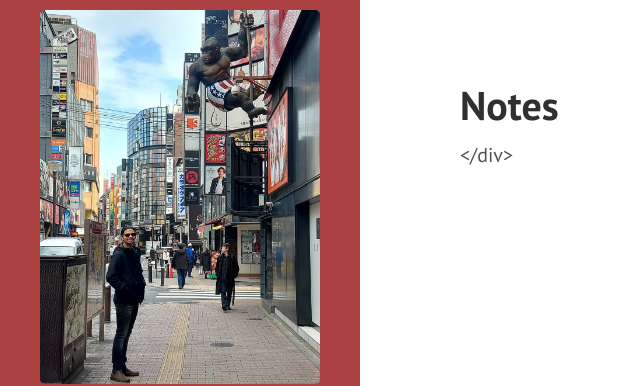
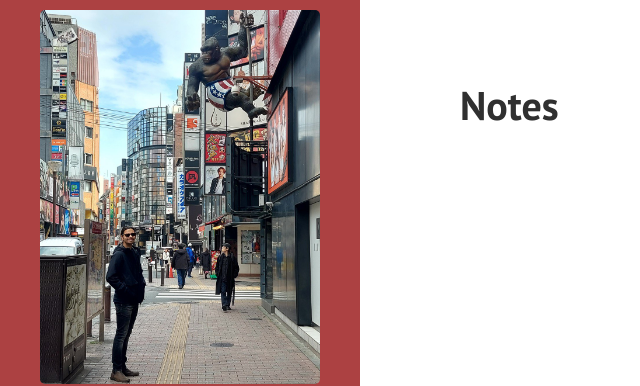
Before and after one commit to gabrieltxg/gabrieltxg.github.io, a Jekyll site: the page built from _pages/3-notes.md, in a window 1280 px wide. Shown: the top 386 px of the page, without its empty margins (0-640 px from the left). Built offline with Jekyll 4.4.1, drawn with Linux system fonts in a browser that asks for light colours; nearby versions of some CDN libraries; Markdown is read by kramdown in place of the engine named in the settings; a style sheet for code colours, icons or effects is not loaded.

Commit message:
Update 3-notes.md

```diff
--- a/_pages/3-notes.md
+++ b/_pages/3-notes.md
@@ -45,5 +45,5 @@ permalink: /notes
   {% else %}
     <span class="pagination-item newer">Newer</span>
   {% endif %}
+ </div>
 -->
-</div>
```
